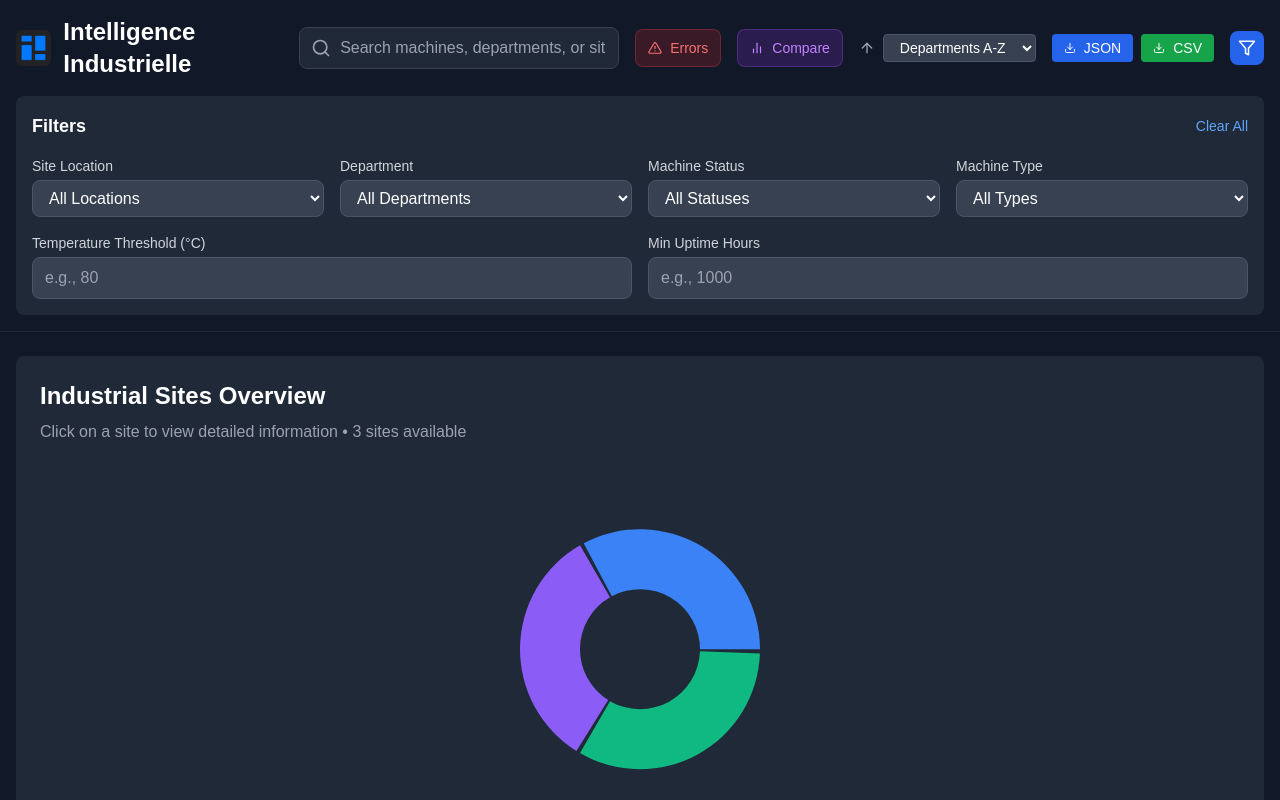
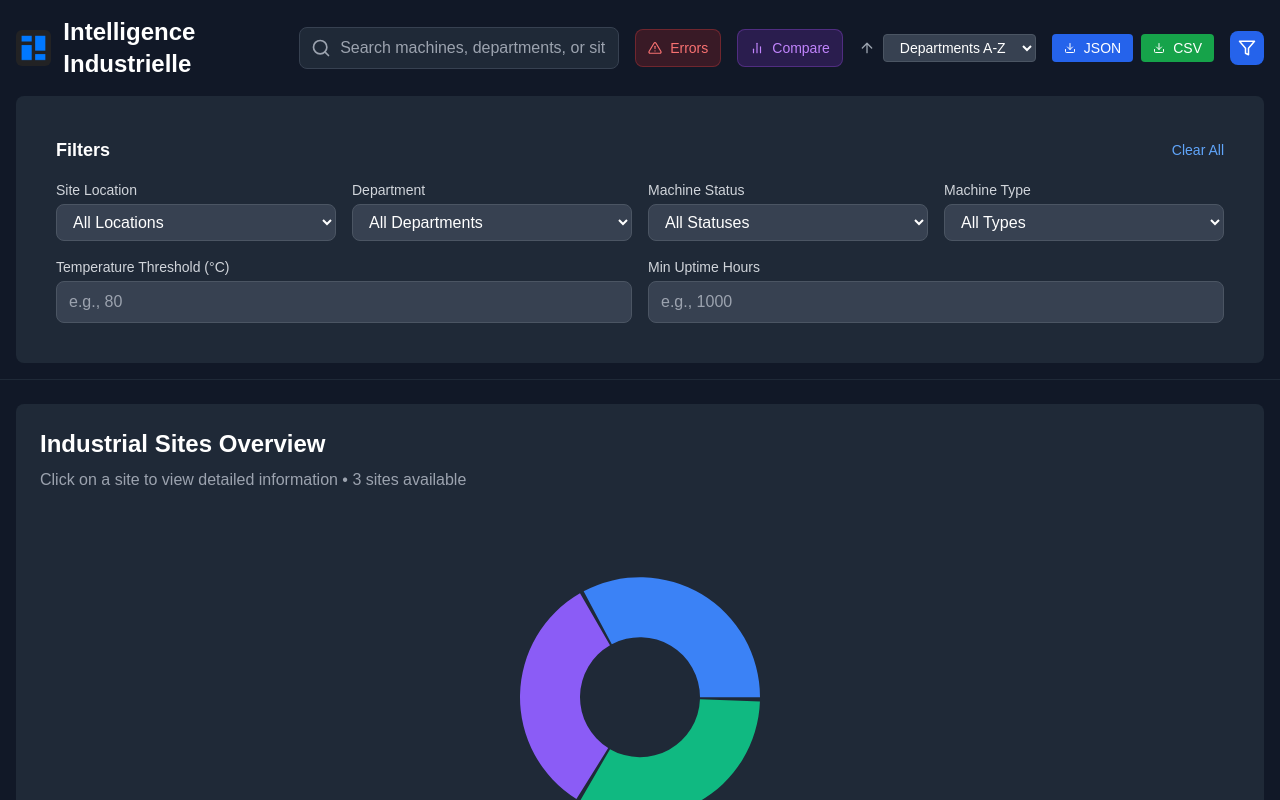
Before and after one commit to Sujith013/Intelligence-Industrielle-Hackathon, a React (Create React App) app: page / in a window 1280 px wide. Both pictures are taken after a click on the button 1247 px from the left and 48 px from the top of the page. Shown: the top 800 px of the page. Built offline with nearby package versions, Linux system fonts and the light colour scheme.

Commit message:
filter panel open-close animation added

```diff
--- a/src/App.tsx
+++ b/src/App.tsx
@@ -12,6 +12,7 @@ const AppContent = () => {
   const { selectedSite } = useAppContext();
   const [showComparison, setShowComparison] = useState(false);
   const [showErrors, setShowErrors] = useState(false);
+  const [showFilters, setShowFilters] = useState(false);
 
   return (
     <div className="min-h-screen bg-gray-900">
--- a/src/components/TopBar.tsx
+++ b/src/components/TopBar.tsx
@@ -74,11 +74,14 @@ const TopBar: React.FC<TopBarProps> = ({ onShowComparison, onShowErrors }) => {
           </div>
         </div>
 
-        {showFilters && (
-          <div className="mt-4 bg-gray-800 rounded-lg p-4">
-            <FilterPanel />
-          </div>
-        )}
+      <div
+      className={`transition-all duration-300 ease-in-out overflow-hidden
+      ${showFilters ? "mt-4 bg-gray-800 rounded-lg p-10 max-h-[500px] opacity-100 scale-100" : "max-h-0 opacity-0 scale-95"}
+      `}
+>
+  <FilterPanel />
+</div>
+
       </div>
     </div>
   );
```
